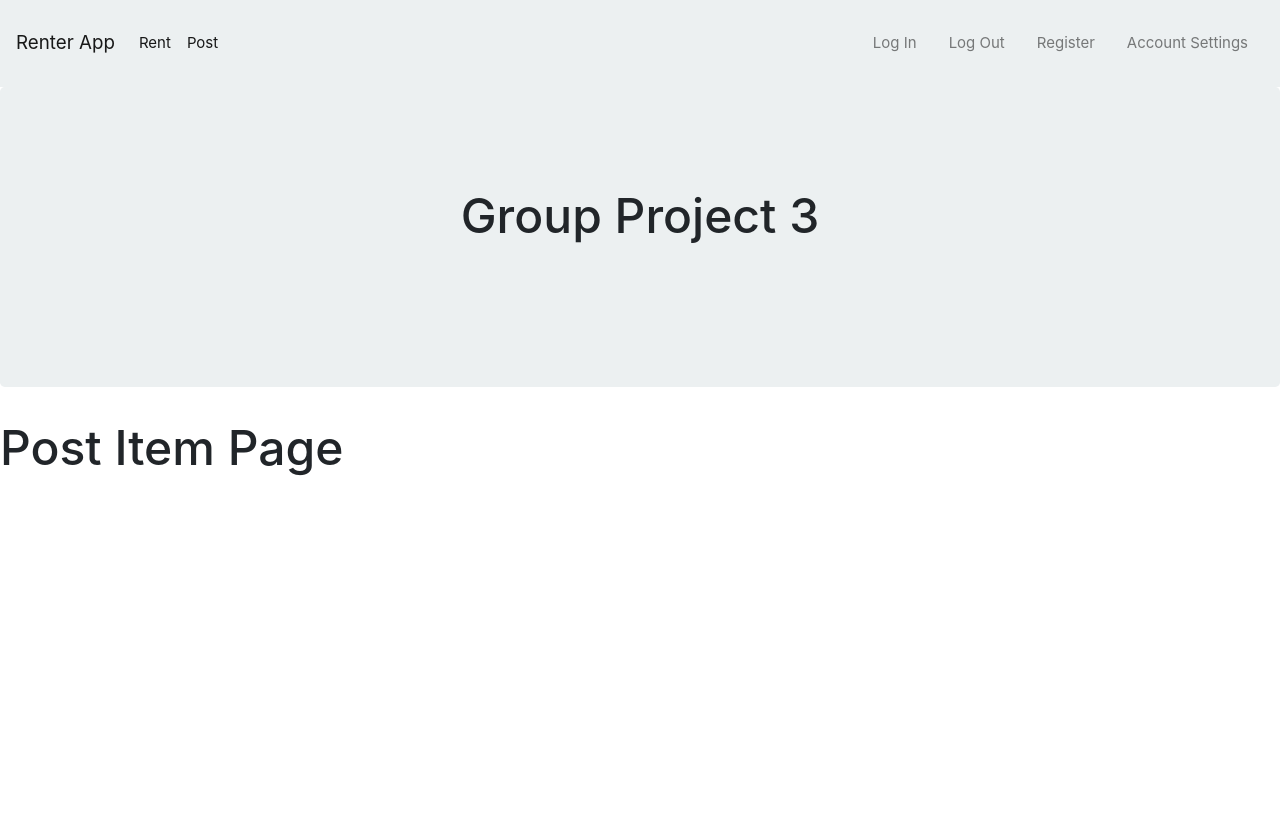
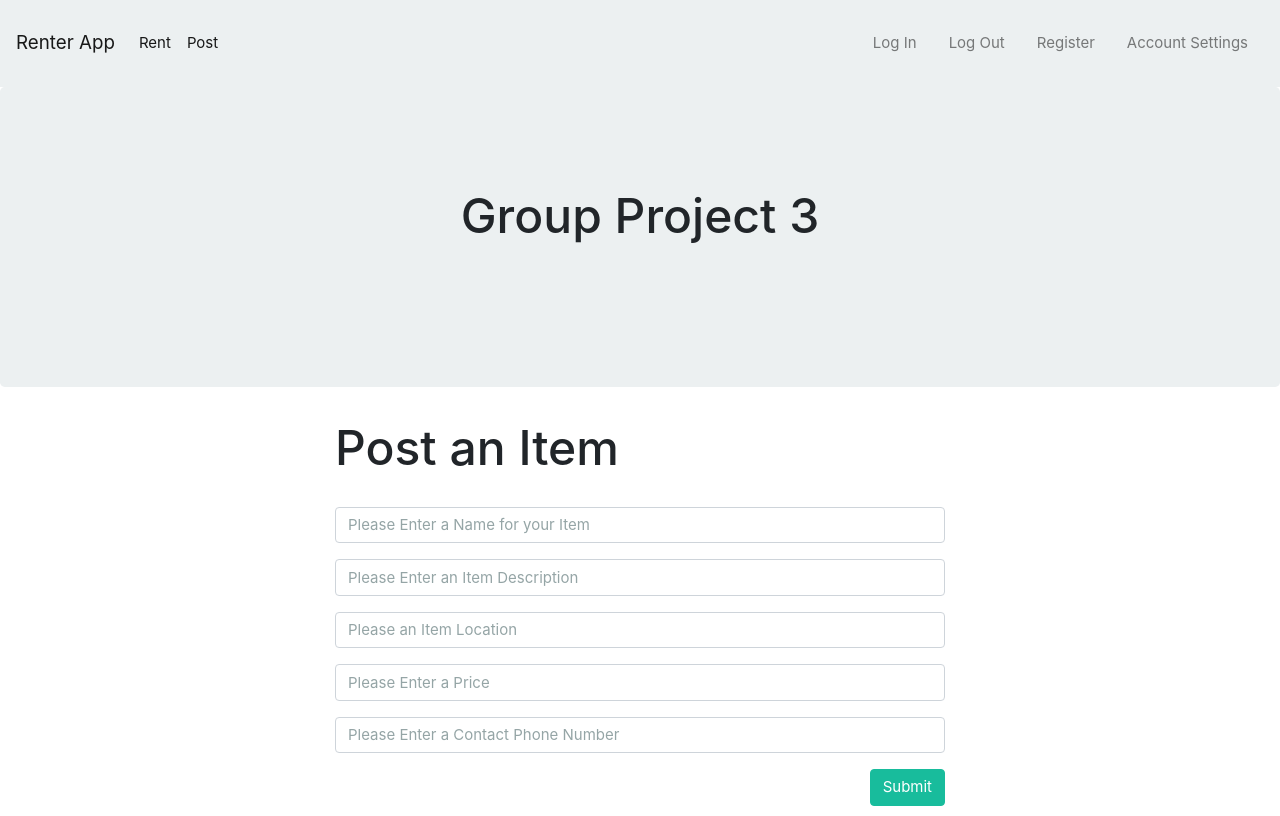
Before and after one commit to group-project-3/renter-app, a React (Create React App) app in the folder client/: page /PostItem in a window 1280 px wide. Built offline with nearby package versions, Linux system fonts and the light colour scheme.

Commit message:
Post item outline rendering on page

```diff
--- a/client/src/pages/PostItem/PostItem.js
+++ b/client/src/pages/PostItem/PostItem.js
@@ -1,9 +1,92 @@
-import React from "react";
+import React, { Component } from "react";
+import { Col, Row, Container } from "../../components/Grid/Grid";
+import { Input, EmailInput, PasswordInput, FormBtn } from "../../components/Form/Form"
 
-export default function PostItem() {
-    return (
-     <div>
-         <h1>Post Item Page</h1>
-     </div>
-    );
-  }
+
+class PostItem extends Component {
+    state = {
+        itemName: "",
+        description: "",
+        location: "",
+        price: "",
+        contact: ""
+    };
+
+    callback = () => {
+        console.log(this.state);
+    }
+
+    handleInputChange = event => {
+        const { name, value } = event.target;
+        this.setState({[name]: value}, this.callback);
+      };
+
+    handleFormSubmit = event => {
+        event.preventDefault();
+        if (this.state.password !== this.state.confirmPassword){
+            console.log("error: invalid password");
+        } else {
+            console.log("password confirmed");
+        }
+    }
+
+
+    render() {
+        return(
+        <div>
+            <Container fluid>
+                <Row>
+                    <Col size="md-3"></Col>
+                    <Col size="md-6">
+                        <h1>Post an Item</h1>
+                        <br></br>
+                        <form>
+                            <Input
+                            value={this.state.itemName}
+                            onChange={this.handleInputChange}
+                            name="itemName"
+                            placeholder="Please Enter a Name for your Item"
+                            />
+
+                            <Input
+                            value={this.state.description}
+                            onChange={this.handleInputChange}
+                            name="description"
+                            placeholder="Please Enter an Item Description"
+                            />
+
+                            <Input
+                            value={this.state.location}
+                            onChange={this.handleInputChange}
+                            name="location"
+                            placeholder="Please an Item Location"
+                            />
+
+                            <Input
+                            value={this.state.price}
+                            onChange={this.handleInputChange}
+                            name="price"
+                            placeholder="Please Enter a Price"
+                            />
+
+                            <Input
+                            value={this.state.contact}
+                            onChange={this.handleInputChange}
+                            name="contact"
+                            placeholder="Please Enter a Contact Phone Number"
+                            />
+                            <FormBtn onClick={this.handleFormSubmit}>
+                                Submit
+                            </FormBtn>
+                        </form>
+                    </Col>
+                    <Col size="md-3"></Col>
+                </Row>
+            </Container>
+        </div>
+        );
+    };
+
+}
+
+export default PostItem;
```
